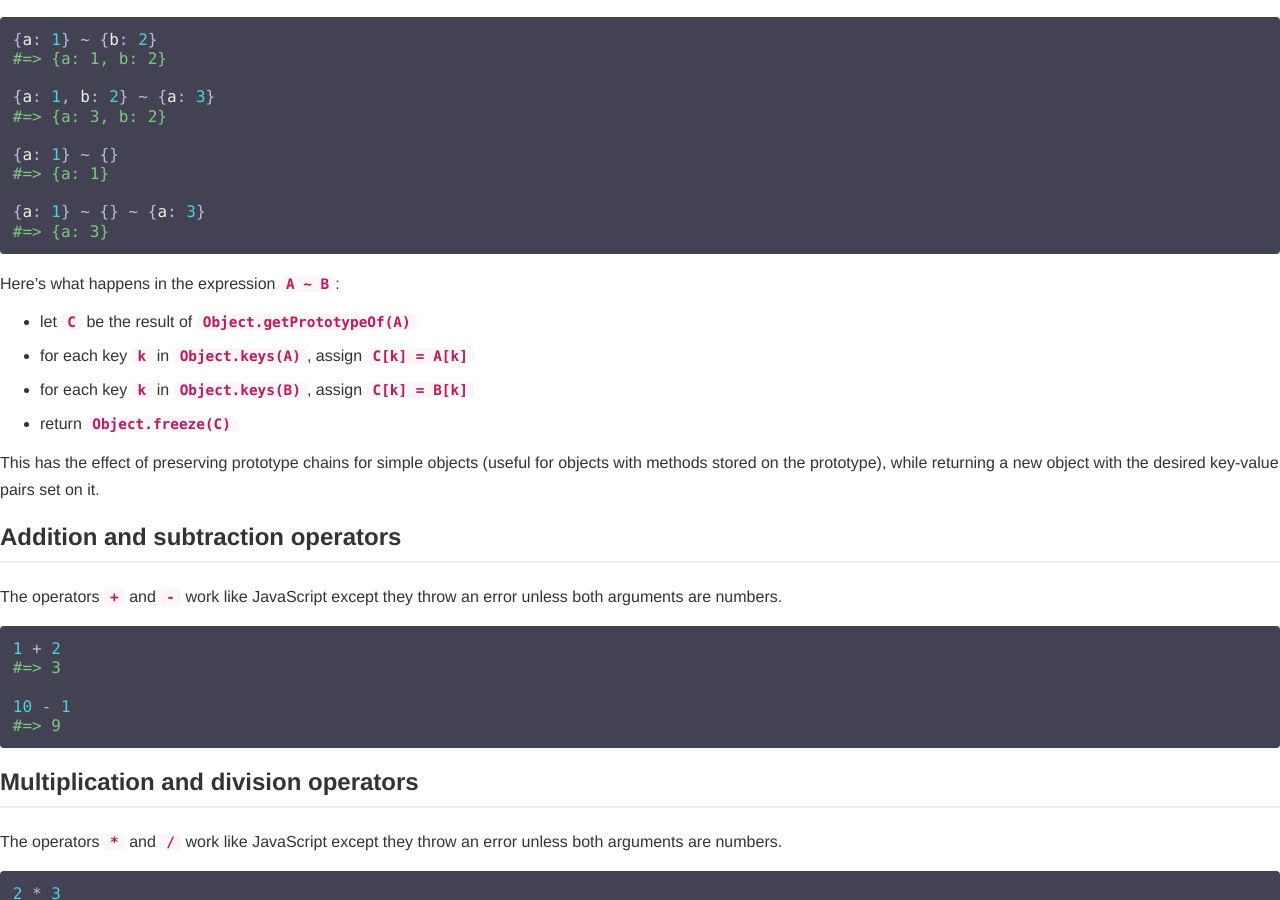
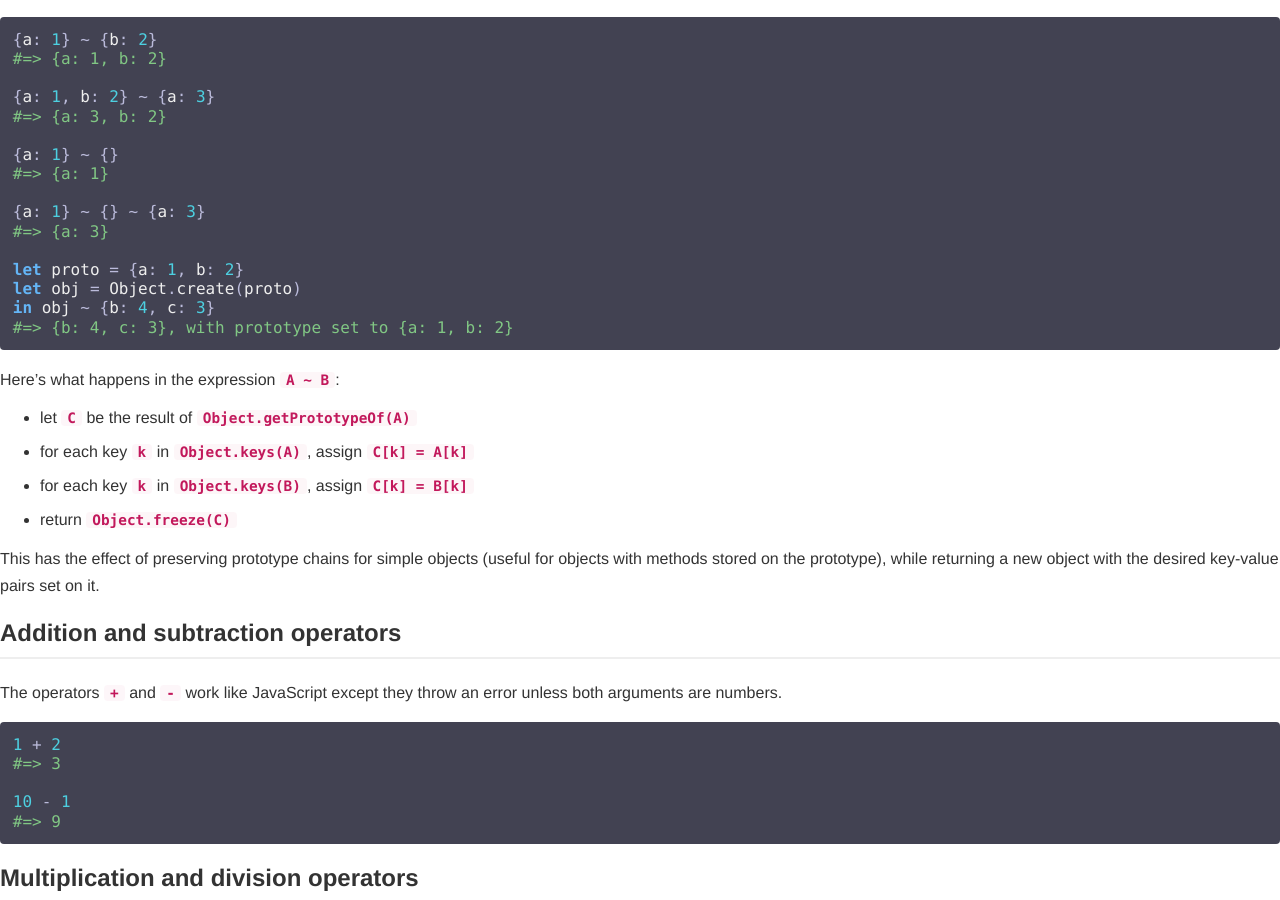
Before and after one commit to squiggle-lang/squiggle-lang.org, a Jekyll site: the page built from tutorial/chapter/4/index.md, in a window 1280 px wide and 900 px high, scrolled down 3096 px. Built offline with Jekyll 4.4.1, drawn with Linux system fonts in a browser that asks for light colours; Markdown is read by kramdown in place of the engine named in the settings.

Commit message:
Adds proto example to squiggle operator

````diff
--- a/tutorial/chapter/4/index.md
+++ b/tutorial/chapter/4/index.md
@@ -168,6 +168,11 @@ objects and key-value pairs.
 
 {a: 1} ~ {} ~ {a: 3}
 #=> {a: 3}
+
+let proto = {a: 1, b: 2}
+let obj = Object.create(proto)
+in obj ~ {b: 4, c: 3}
+#=> {b: 4, c: 3}, with prototype set to {a: 1, b: 2}
 ```
 
 Here's what happens in the expression `A ~ B`:
````
